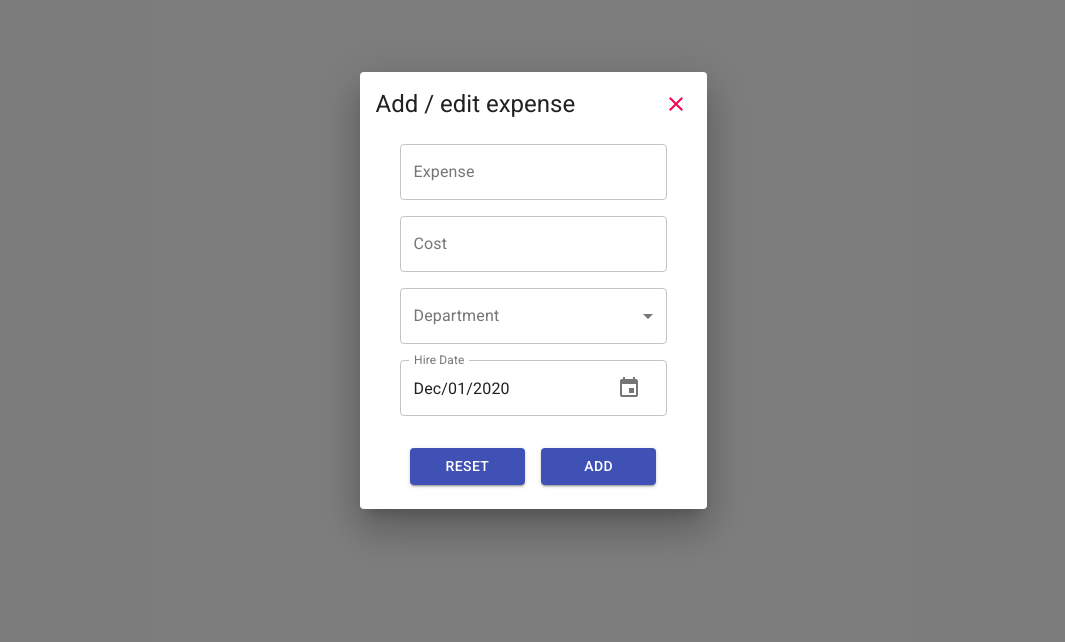
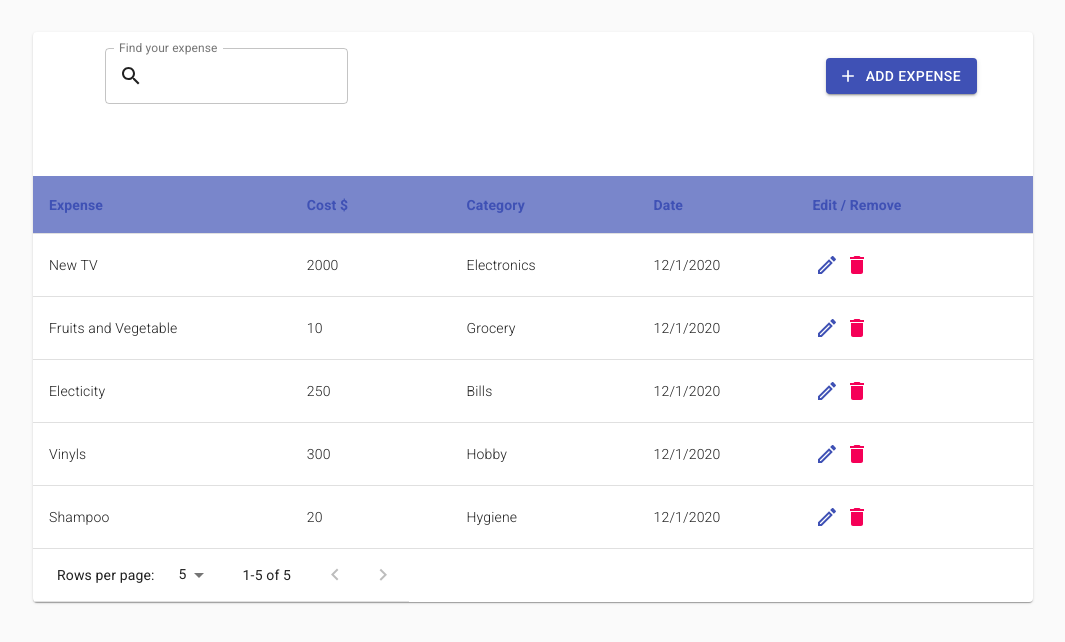
Before and after one commit to mateusz24polok/budget-manager-app, a React (Create React App) app: page / in a window 1280 px wide. Shown: the top 642 px of the page, without its empty margins (107-1172 px from the left). Built offline with nearby package versions, Linux system fonts and the light colour scheme.

Commit message:
Open/Close Modal functionality has been included into the app

```diff
--- a/src/components/organisms/Form/index.tsx
+++ b/src/components/organisms/Form/index.tsx
@@ -53,8 +53,8 @@ const Form = () => {
         />
 
         <FormControl fullWidth variant="outlined">
-          <InputLabel>Department</InputLabel>
-          <Select label="Department">
+          <InputLabel>Category</InputLabel>
+          <Select label="Category">
             <MenuItem value="">None</MenuItem>
             {categories.map((item) => (
               <MenuItem key={item} value={item}>
--- a/src/components/organisms/Table/index.tsx
+++ b/src/components/organisms/Table/index.tsx
@@ -17,7 +17,7 @@ import Toolbar from "../../molecules/Toolbar";
 import ActionButton from "../../atoms/ActionButton";
 import { getComparator, stableSort } from "./helpers";
 import { useDispatch } from "react-redux";
-import { removeExpense } from "../../../slices/ExpensesSlice";
+import { removeExpense, openEditExpenseModal } from "../../../slices/ExpensesSlice";
 
 interface TableProps {
   bodyData: Array<SingleExpense>;
@@ -31,6 +31,10 @@ const Table: React.FC<TableProps> = ({ bodyData, headData }) => {
   const handleRemoveExpense = (id: number) => {
     dispatch(removeExpense(id));
   };
+
+  const handleOpenEditExpenseModal = () => {
+    dispatch(openEditExpenseModal());
+  }
 
   //Pagination variables of state
 
@@ -100,7 +104,7 @@ const Table: React.FC<TableProps> = ({ bodyData, headData }) => {
                 <TableCell>{costDataRow.category}</TableCell>
                 <TableCell>{costDataRow.date.toLocaleDateString()}</TableCell>
                 <TableCell>
-                  <ActionButton onClick={()=> console.log("Here will be expense adit functionality")} color="primary">
+                  <ActionButton onClick={handleOpenEditExpenseModal} color="primary">
                     <EditOutlined />
                   </ActionButton>
                   <ActionButton onClick={()=>handleRemoveExpense(costDataRow.id)} color="secondary">
--- a/src/components/pages/MainPage/index.tsx
+++ b/src/components/pages/MainPage/index.tsx
@@ -1,6 +1,5 @@
 import React from "react";
 import Table from "../../organisms/Table";
-import Form from "../../organisms/Form";
 import Dialog from "../../templates/Dialog";
 import { exampleHeaderData } from "../../../exampleData";
 import { useSelector } from "react-redux";
@@ -8,9 +7,9 @@ import { selectExpenses } from "../../../slices/ExpensesSlice";
 
 const MainPage: React.FC = () => {
   const expenses = useSelector(selectExpenses);
-  console.log(expenses);
   return (
     <>
+      <Table bodyData={expenses} headData={exampleHeaderData}/>
       <Dialog/>
     </>
   );
--- a/src/components/templates/Dialog/index.tsx
+++ b/src/components/templates/Dialog/index.tsx
@@ -13,6 +13,13 @@ import Form from "../../organisms/Form";
 import ActionButton from "../../atoms/ActionButton";
 import DialogButton from "../../atoms/DialogButton";
 import { Close } from "@material-ui/icons";
+import { useDispatch, useSelector } from "react-redux";
+import {
+  selectIsAddExpenseModalOpen,
+  selectIsEditExpenseModalOpen,
+  closeAddExpenseModal,
+  closeEditExpenseModal,
+} from "../../../slices/ExpensesSlice";
 
 const useStyles = makeStyles((theme: Theme) => ({
   dialogWrapper: {
@@ -27,29 +34,31 @@ const useStyles = makeStyles((theme: Theme) => ({
 }));
 
 const Dialog = () => {
+  const dispatch = useDispatch();
+  const isAddExpenseModalOpen = useSelector(selectIsAddExpenseModalOpen);
+  const isEditExpenseModalOpen = useSelector(selectIsEditExpenseModalOpen);
   const classes = useStyles();
-  const [open, setOpen] = React.useState(true);
-
-  const handleClickOpen = () => {
-    setOpen(true);
-  };
 
   const handleClose = () => {
-    setOpen(false);
+    if (isAddExpenseModalOpen) {
+      dispatch(closeAddExpenseModal());
+    } else if (isEditExpenseModalOpen) {
+      dispatch(closeEditExpenseModal());
+    }
   };
 
   return (
     <MuiDialog
-      open={open}
-      onClose={handleClose}
+      open={isAddExpenseModalOpen || isEditExpenseModalOpen}
+      onClose={() => {}}
       classes={{ paper: classes.dialogWrapper }}
     >
       <DialogTitle className={classes.dialogTitle}>
         <div style={{ display: "flex" }}>
           <Typography variant="h5" component="h2" style={{ flexGrow: 1 }}>
-            Add / edit expense
+            {isAddExpenseModalOpen ? "Add Expense" : "Edit Expense"}
           </Typography>
-          <ActionButton onClick={() => {}} color="secondary">
+          <ActionButton onClick={handleClose} color="secondary">
             <Close />
           </ActionButton>
         </div>
--- a/src/slices/ExpensesSlice.ts
+++ b/src/slices/ExpensesSlice.ts
@@ -47,8 +47,8 @@ const ExpensesSlice = createSlice({
 
 export const selectExpensesState = (state: RootState) => state.expenses;
 export const selectExpenses = (state: RootState) => selectExpensesState(state).expenses;
-export const selectisAddExpenseModalOpen = (state: RootState) => selectExpensesState(state).isAddExpenseModalOpen;
-export const selectisEditExpenseModalOpen = (state: RootState) => selectExpensesState(state).isEditExpenseModalOpen;
+export const selectIsAddExpenseModalOpen = (state: RootState) => selectExpensesState(state).isAddExpenseModalOpen;
+export const selectIsEditExpenseModalOpen = (state: RootState) => selectExpensesState(state).isEditExpenseModalOpen;
 
 export const {
   addExpense,
```
